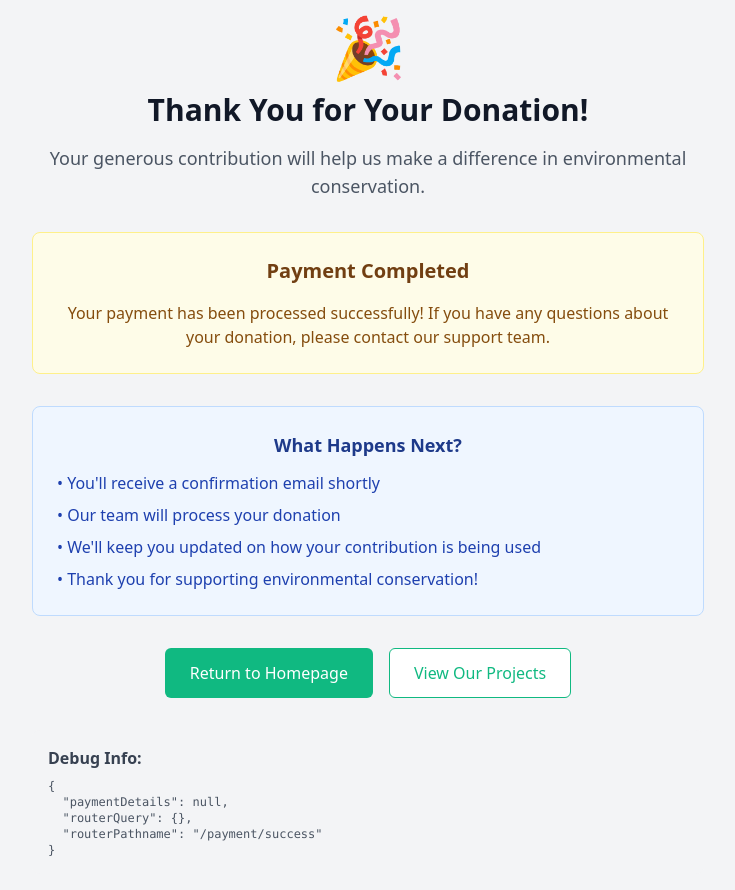
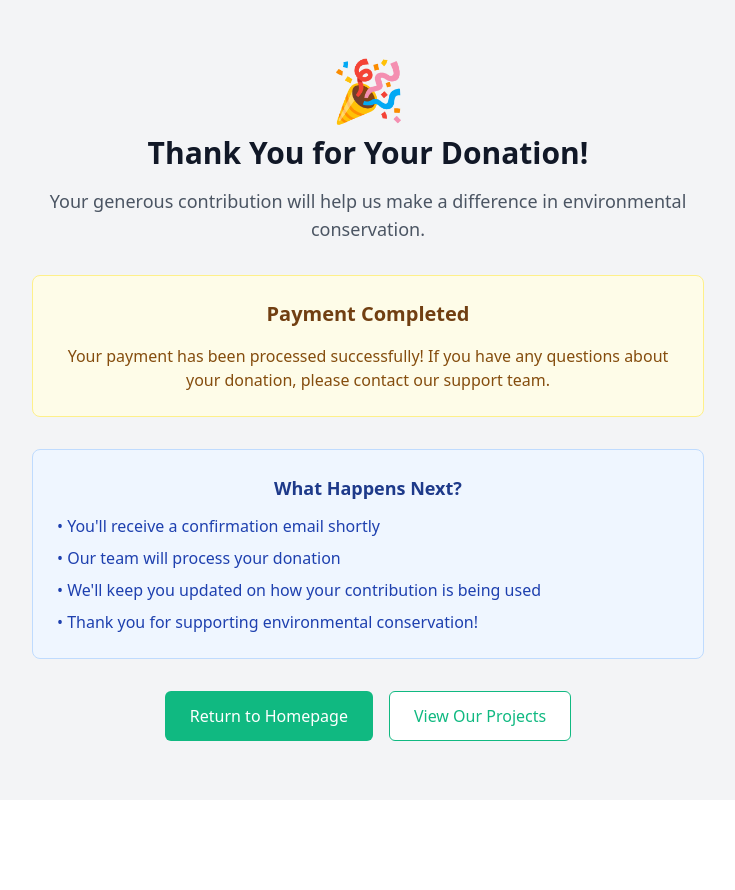
Before and after one commit to mapesa2021/engineering, a Next.js app: page /payment/success in a window 1280 px wide. Shown: the whole page, without its empty margins (272-1007 px from the left). After the commit the page ends 800 px from the top, so only its background shows below. Built offline with nearby package versions, Linux system fonts and the light colour scheme.

Commit message:
Clean up debug features and prepare for production deployment

```diff
--- a/components/PaymentModal.tsx
+++ b/components/PaymentModal.tsx
@@ -18,8 +18,6 @@ export default function PaymentModal({
   title,
   description
 }: PaymentModalProps) {
-  console.log('PaymentModal: Props received:', { isOpen, amount, title, description });
-
   const [isLoading, setIsLoading] = useState(false);
   const [isSubmitting, setIsSubmitting] = useState(false);
   const [paymentStatus, setPaymentStatus] = useState<'idle' | 'processing' | 'success' | 'error'>('idle');
@@ -108,11 +106,8 @@ export default function PaymentModal({
   };
 
   if (!isOpen) {
-    console.log('PaymentModal: Modal is closed, not rendering');
     return null;
   }
-
-  console.log('PaymentModal: Modal is open, rendering content');
 
   return (
     <div className="fixed inset-0 bg-black bg-opacity-50 flex items-center justify-center z-50 p-4">
@@ -128,7 +123,7 @@ export default function PaymentModal({
             >
               <svg className="w-6 h-6" fill="none" stroke="currentColor" viewBox="0 0 24 24">
                 <path strokeLinecap="round" strokeLinejoin="round" strokeWidth={2} d="M6 18L18 6M6 6l12 12" />
-              </svg>
+                </svg>
             </button>
           </div>
         </div>
@@ -166,9 +161,10 @@ export default function PaymentModal({
                 <input
                   type="text"
                   id="customerName"
+                  name="customerName"
                   required
                   value={formData.customerName}
-                  onChange={(e) => setFormData({ ...formData, customerName: e.target.value })}
+                  onChange={handleInputChange}
                   className="w-full px-3 py-2 border border-gray-300 rounded-md focus:outline-none focus:ring-2 focus:ring-eco-green focus:border-transparent"
                   placeholder="Enter your full name"
                 />
@@ -181,9 +177,10 @@ export default function PaymentModal({
                 <input
                   type="email"
                   id="customerEmail"
+                  name="customerEmail"
                   required
                   value={formData.customerEmail}
-                  onChange={(e) => setFormData({ ...formData, customerEmail: e.target.value })}
+                  onChange={handleInputChange}
                   className="w-full px-3 py-2 border border-gray-300 rounded-md focus:outline-none focus:ring-2 focus:ring-eco-green focus:border-transparent"
                   placeholder="Enter your email address"
                 />
@@ -196,9 +193,10 @@ export default function PaymentModal({
                 <input
                   type="tel"
                   id="customerPhone"
+                  name="customerPhone"
                   required
                   value={formData.customerPhone}
-                  onChange={(e) => setFormData({ ...formData, customerPhone: e.target.value })}
+                  onChange={handleInputChange}
                   className="w-full px-3 py-2 border border-gray-300 rounded-md focus:outline-none focus:ring-2 focus:ring-eco-green focus:border-transparent"
                   placeholder="Enter your phone number"
                 />
--- a/components/TreePackages.tsx
+++ b/components/TreePackages.tsx
@@ -22,7 +22,6 @@ const TreePackages = () => {
     // Load tree packages from admin data
     const loadPackages = () => {
       const data = getTreePackages();
-      console.log('TreePackages: Loaded packages:', data);
       setPackages(data.sort((a, b) => a.order - b.order));
     };
 
@@ -38,9 +37,6 @@ const TreePackages = () => {
   }, []);
 
   const handleDonateClick = (treePackage: TreePackage) => {
-    console.log('TreePackages: Donate button clicked for package:', treePackage);
-    console.log('TreePackages: Current paymentModal state before update:', paymentModal);
-
     const newModalState = {
       isOpen: true,
       amount: treePackage.price,
@@ -48,24 +44,7 @@ const TreePackages = () => {
       description: `${treePackage.description} - Plant ${treePackage.treeCount} trees for ${treePackage.currency} ${treePackage.price.toLocaleString()}`
     };
 
-    console.log('TreePackages: Setting new modal state:', newModalState);
     setPaymentModal(newModalState);
-
-    // Force a re-render check
-    setTimeout(() => {
-      console.log('TreePackages: PaymentModal state after 100ms:', paymentModal);
-    }, 100);
-  };
-
-  // Test function to manually open modal
-  const testOpenModal = () => {
-    console.log('TreePackages: Test function called');
-    setPaymentModal({
-      isOpen: true,
-      amount: 50000,
-      title: 'Test Package - 10 Trees',
-      description: 'This is a test package for debugging'
-    });
   };
 
   return (
@@ -78,14 +57,6 @@ const TreePackages = () => {
           <p className="text-xl text-gray-600 max-w-2xl mx-auto">
             Choose your package and help restore our planet.
           </p>
-
-          {/* Test Button for Debugging */}
-          <button
-            onClick={testOpenModal}
-            className="mt-4 bg-red-500 text-white py-2 px-4 rounded-lg font-semibold hover:bg-red-600 transition-colors duration-300"
-          >
-            🧪 Test Modal (Debug)
-          </button>
         </div>
 
         <div className="grid grid-cols-1 md:grid-cols-3 gap-8">
@@ -159,16 +130,6 @@ const TreePackages = () => {
             <p className="text-gray-500 text-lg">No tree packages available yet.</p>
           </div>
         )}
-
-        {/* Debug Info */}
-        <div className="mt-8 p-4 bg-gray-100 rounded-lg">
-          <h3 className="font-semibold mb-2">Debug Info:</h3>
-          <p>Packages loaded: {packages.length}</p>
-          <p>Modal isOpen: {paymentModal.isOpen ? 'true' : 'false'}</p>
-          <p>Modal amount: {paymentModal.amount}</p>
-          <p>Modal title: {paymentModal.title}</p>
-          <p>Modal description: {paymentModal.description}</p>
-        </div>
       </div>
       <PaymentModal
         isOpen={paymentModal.isOpen}
--- a/pages/payment/success.tsx
+++ b/pages/payment/success.tsx
@@ -13,9 +13,6 @@ export default function PaymentSuccess() {
     // Get payment details from URL parameters
     const { orderId, amount, name, email, phone } = router.query;
 
-    console.log('URL Parameters:', { orderId, amount, name, email, phone });
-    console.log('Router query object:', router.query);
-
     if (orderId) {
       setPaymentDetails({
         orderId: orderId,
@@ -24,17 +21,10 @@ export default function PaymentSuccess() {
         email: email,
         phone: phone
       });
-      console.log('Payment details set:', { orderId, amount, name, email, phone });
-    } else {
-      console.log('No orderId found in URL parameters');
-      // Check if we're on the success page but no parameters
-      if (router.pathname === '/payment/success') {
-        console.log('On success page but no parameters - this might be a direct visit');
-      }
     }
 
     setIsLoading(false);
-  }, [router.query, router.pathname]);
+  }, [router.query]);
 
   if (isLoading) {
     return (
@@ -146,20 +136,6 @@ export default function PaymentSuccess() {
               View Our Projects
             </Link>
           </div>
-
-          {/* Debug Info (remove in production) */}
-          {process.env.NODE_ENV === 'development' && (
-            <div className="mt-8 p-4 bg-gray-100 rounded-lg text-left">
-              <h4 className="font-semibold text-gray-700 mb-2">Debug Info:</h4>
-              <pre className="text-xs text-gray-600 overflow-auto">
-                {JSON.stringify({
-                  paymentDetails,
-                  routerQuery: router.query,
-                  routerPathname: router.pathname
-                }, null, 2)}
-              </pre>
-            </div>
-          )}
         </div>
       </div>
     </>
```
